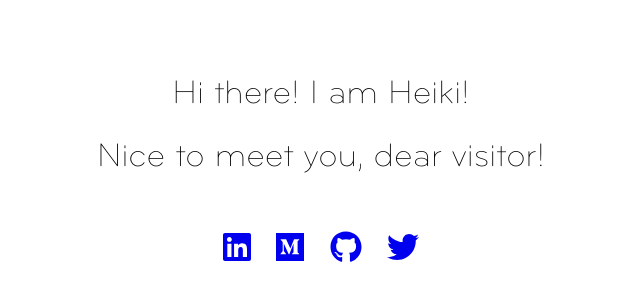
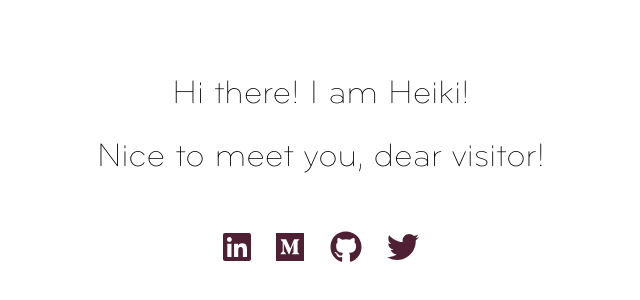
Before and after one commit to heikir/heikir.github.io, a plain HTML site: page index.html in a window 1280 px wide. Shown: the part 250-550 px from the top of the page, without its empty margins (319-959 px from the left). Drawn offline with Linux system fonts and the light colour scheme.

Commit message:
Change icons color

```diff
--- a/style.css
+++ b/style.css
@@ -61,6 +61,14 @@
   padding: 0.4em;
 }
 
+.social-icon svg {
+  color: #4f1f33;
+}
+
+.social-icon svg:hover {
+  color: #ea126c;
+}
+
 h1 {
   font-weight: normal;
 }
```
